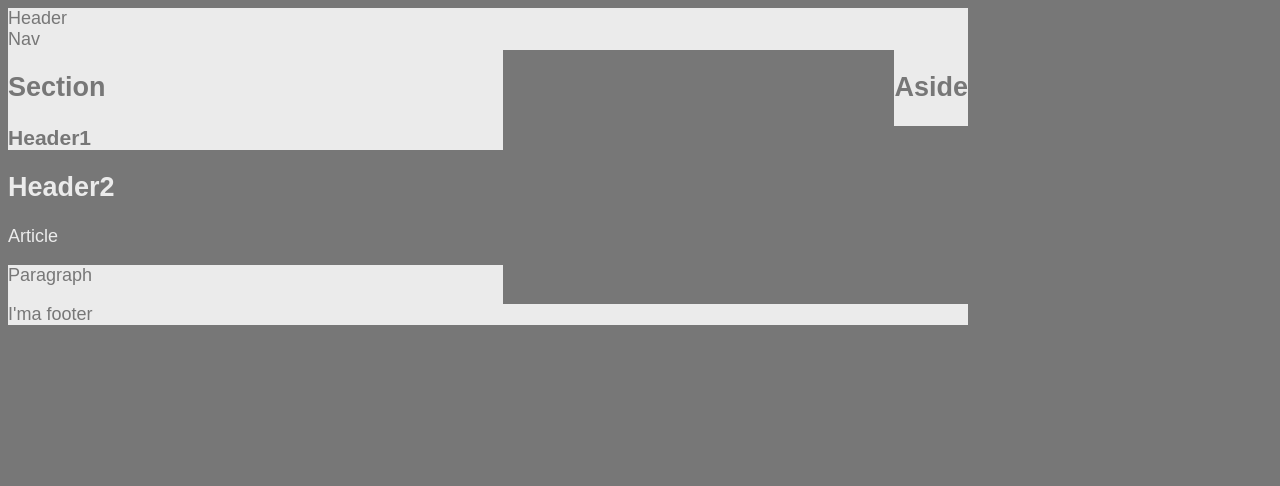
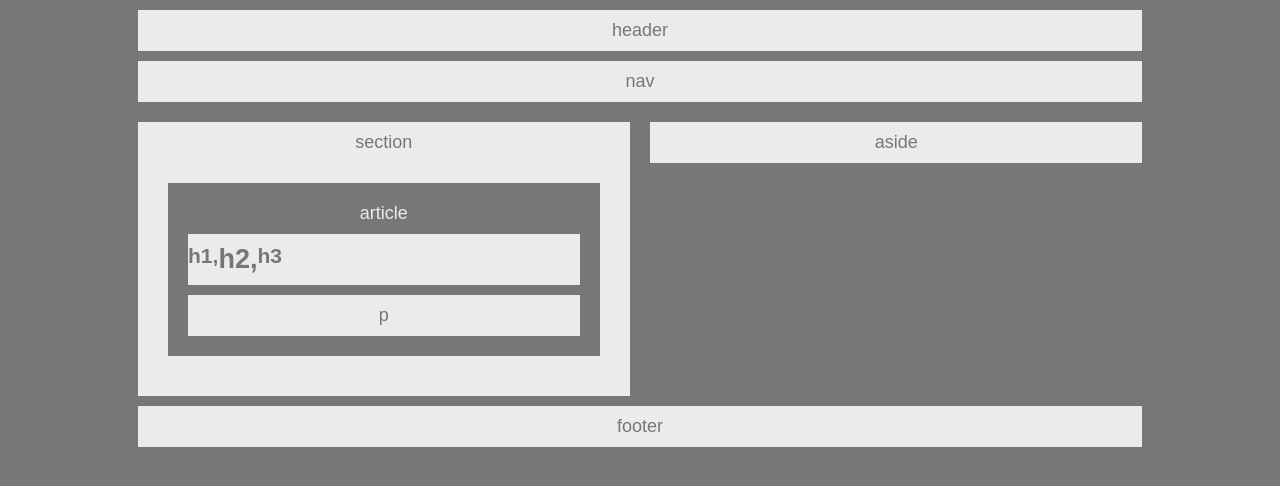
Before and after one commit to MikePreston17/HW-Wireframe, a plain HTML site: page index.html in a window 1280 px wide. Drawn offline with Linux system fonts and the light colour scheme.

Commit message:
added even moar stuff

```diff
--- a/index.html
+++ b/index.html
@@ -8,7 +8,6 @@ Article (With a Heading) contained within the Section
 Headers contained within the Article
 Paragraph contained within the Article
 -->
-
 <!DOCTYPE html>
 <html>
 
@@ -18,26 +17,24 @@ Paragraph contained within the Article
 </head>
 
 <body>
-
-    <header>Header</header>
-    <nav>Nav</nav>
-
-    <section id="section">
-        <h1>Section</h1>
-        <article>
-            <h1>Header1</h1>
-            <h2>Header2</h2>
-            Article
-            <p>Paragraph</p>
-        </article>
-    </section>
-
-    <aside id="aside">
-        <h1>Aside</h1>
-    </aside>
-
-    <footer id="footer">I'ma footer</footer>
-
+    <div class="container">
+        <header>header</header>
+        <nav>nav</nav>
+        <section id="section">section
+            <article>article
+                <!-- <div> -->
+                <div class="fit fat">
+                    <h1>h1,</h1>
+                    <h2>h2,</h2>
+                    <h3>h3</h3>
+                </div>
+                <p>p</p>
+                <!-- </div> -->
+            </article>
+        </section>
+        <aside id="aside">aside</aside>
+        <footer id="footer">footer</footer>
+    </div>
 </body>
 
 </html>
--- a/style.css
+++ b/style.css
@@ -1,64 +1,107 @@
 /**
 Your CSS should have styles for each of the following elements:
-
     Body
         font-family: 'Arial',        'Helvetica Neue',        Helvetica,        sans-serif;
         color: '#777'
         background: '#777'
         width: '960px'
         font-size: '18px'
-
     Header,Nav,Section,Aside,and Footer
         background: '#ebebeb'
-
     Article
         color: '#ebebeb',
         background: '#777'
-
     h1 and p
         color: '#777',
         background: '#ebebeb'
-
 The widths of each section should be:
     section:
         495px
-
 */
-
 body {
     font-family: Arial, Helvetica Neue, Helvetica, sans-serif;
     color: #777;
-    width: 960px;
+    width: 100%;
     font-size: 18px;
-    background: #777;
+    background-color: #777;
+    margin: 0;
+    padding: 0;
 }
 
 header,
 nav,
 section,
 aside,
-footer {
+footer,
+.fit {
     background: #ebebeb;
+    padding-top: 10px;
+    padding-bottom: 10px;
+    margin: 10px;
+    text-align: center;
 }
 
-
-article {
-    color: #ebebeb;
-    background: #777;
+.fat {
+    height: 10%;
+    /* width: 100%; */
+    overflow: auto;
+    clear: both;
+    /* overflow: hidden; */
 }
 
 h1,
+h2,
+h3,
 p {
     color: #777;
     background: #ebebeb;
 }
 
+h1,
+h2,
+h3 {
+    /* text-align: left; */
+    text-align: center;
+    float: left;
+    margin: 0px;
+}
+
+div>h1+h2+h3,
+    {
+    float: left;
+}
+
+p {
+    padding: 10px;
+    margin: 10px;
+}
+
+/* span>div {
+ padding: 0px;
+} */
+
+article {
+    color: #ebebeb;
+    background: #777;
+    margin: 30px;
+    padding: 10px;
+    padding-top: 20px;
+}
+
 section {
-    width: 495px;
+    width: 48%;
+    padding-bottom: 10px;
+}
+
+.container {
+    width: 1024px;
+    /*keeping this, as it will float 'center'*/
+    margin: 0 auto;
 }
 
 #aside {
     float: right;
+    width: 48%;
 }
 
 #section {
```
